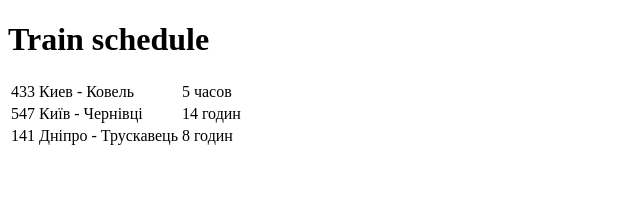
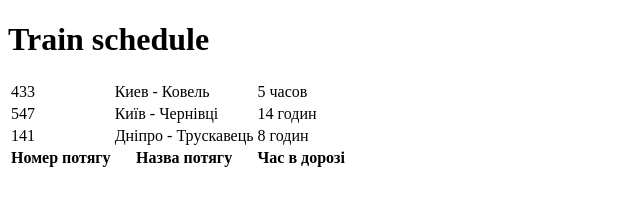
Before and after one commit to AndriiB0ndarenk0/test, a plain HTML site: page index.html in a window 1280 px wide. Shown: the whole page, without its empty margins (0-640 px from the left). Drawn offline with Linux system fonts and the light colour scheme.

Commit message:
Додав шапку таблиці

```diff
--- a/index.html
+++ b/index.html
@@ -26,6 +26,11 @@
            <td>Дніпро - Трускавець</td>
            <td>8 годин</td>
        </tr>
+       <tr>
+           <th>Номер потягу</th>
+           <th>Назва потягу</th>
+           <th>Час в дорозі</th>
+       </tr>
    </table>
 </body>
 </html>
```
